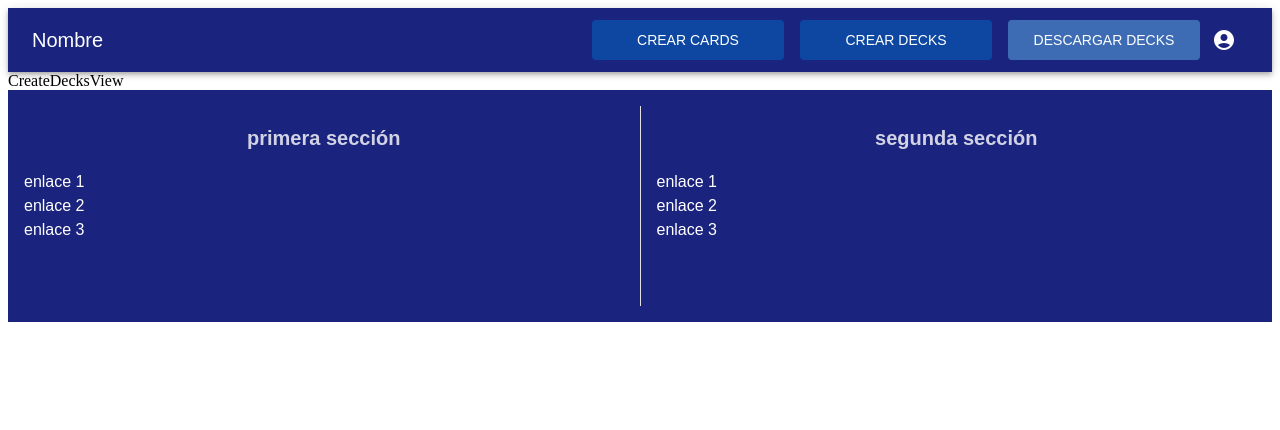
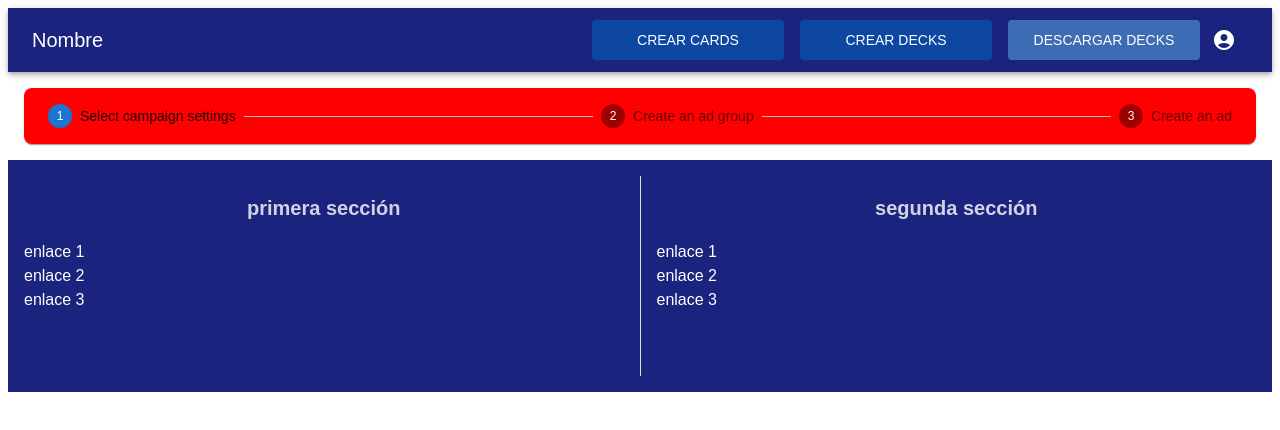
Before and after one commit to velasquezgalejandro/anki-project, a React (Create React App) app in the folder frontend/: page /create-decks in a window 1280 px wide. Shown: the top 430 px of the page. Built offline with nearby package versions, Linux system fonts and the light colour scheme; no server answers.

Commit message:
creacion de stepper para crear decks #5

```diff
--- a/frontend/src/views/CreateDecksView.jsx
+++ b/frontend/src/views/CreateDecksView.jsx
@@ -1,9 +1,21 @@
 import React, { useState, useEffect } from 'react';
 import axios from 'axios';
 
+import Stack from '@mui/material/Stack';
+import Card from '@mui/material/Card';
+import Stepper from '@mui/material/Stepper';
+import Step from '@mui/material/Step';
+import StepLabel from '@mui/material/StepLabel';
+
+const steps = [
+  'Select campaign settings',
+  'Create an ad group',
+  'Create an ad',
+];
+
 const CreateDecksView = () => {
   const [data, setData] = useState();
-  const [error, setError] = useState(null);
+  const [activeStep, setActiveStep] = React.useState(0);
 
   const fetchData = async () => {
     try {
@@ -18,9 +30,25 @@ const CreateDecksView = () => {
     fetchData();
   }, []);
 
-  console.log({ data });
+  console.log(data);
 
-  return <div>CreateDecksView</div>;
+  return (
+    <Stack sx={{ p: 2 }}>
+      <Card sx={{ height: 1, p: 2, bgcolor: 'red', borderRadius: 2 }}>
+        <Stepper activeStep={activeStep}>
+          {steps.map((label, index) => {
+            const stepProps = {};
+            const labelProps = {};
+            return (
+              <Step key={label} {...stepProps}>
+                <StepLabel {...labelProps}>{label}</StepLabel>
+              </Step>
+            );
+          })}
+        </Stepper>
+      </Card>
+    </Stack>
+  );
 };
 
 export default CreateDecksView;
```
